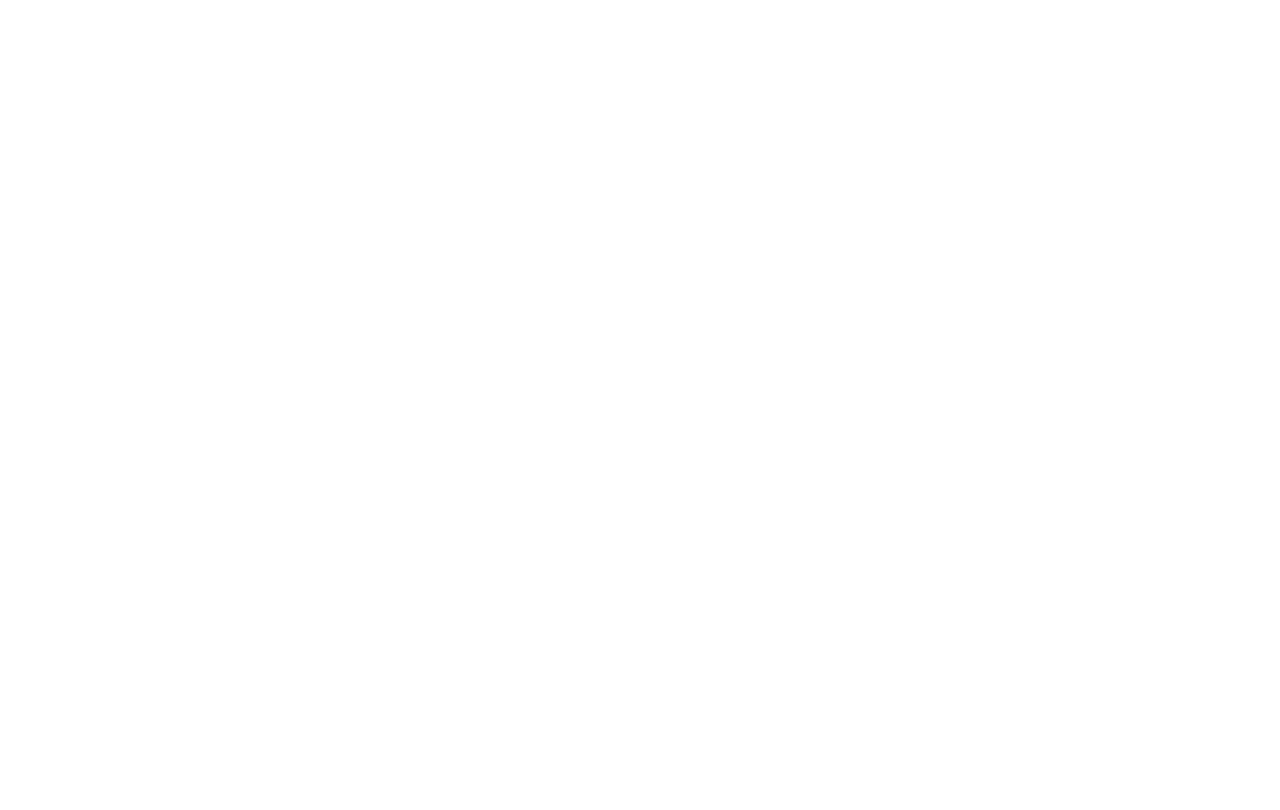
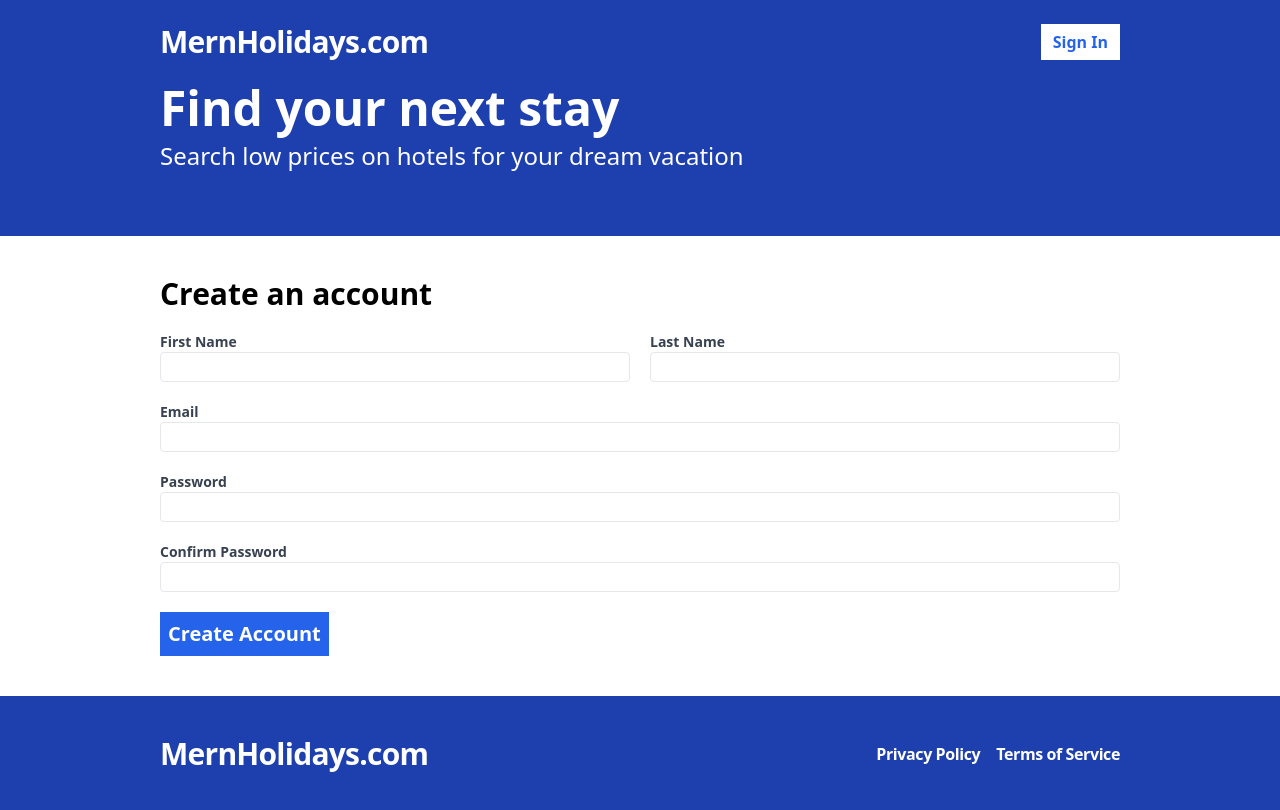
Before and after one commit to vedant1107/booking-app, a React (Vite) app in the folder frontend/: page /register in a window 1280 px wide. Before the commit this address had no page. Built offline with nearby package versions, Linux system fonts and the light colour scheme.

Commit message:
frontend - implemented user registration form

```diff
--- a/frontend/package.json
+++ b/frontend/package.json
@@ -12,6 +12,8 @@
   "dependencies": {
     "react": "^18.3.1",
     "react-dom": "^18.3.1",
+    "react-hook-form": "^7.53.0",
+    "react-query": "^3.39.3",
     "react-router-dom": "^6.26.2"
   },
   "devDependencies": {
--- a/frontend/src/App.tsx
+++ b/frontend/src/App.tsx
@@ -2,9 +2,10 @@
   BrowserRouter as Router,
   Route,
   Routes,
-  Navigate,
+  // Navigate,
 } from "react-router-dom";
 import Layout from "./layouts/Layout";
+import Register from "./pages/Register";
 
 function App() {
   return (
@@ -27,6 +28,14 @@
               </Layout>
             }
           />
+          <Route
+            path="/register"
+            element={
+              <Layout>
+                <Register />
+              </Layout>
+            }
+          />
         </Routes>
       </Router>
     </>
--- /dev/null
+++ b/frontend/src/api-client.ts
@@ -0,0 +1,19 @@
+import { RegisterFormData } from "./pages/Register";
+
+const API_BASE_URL = import.meta.env.VITE_API_BASE_URL;
+
+export const register = async (formData: RegisterFormData) => {
+  const response = await fetch(`${API_BASE_URL}/api/users/register`, {
+    method: "POST",
+    headers: {
+      "Content-Type": "application/json",
+    },
+    body: JSON.stringify(formData),
+  });
+
+  const responseBody = await response.json();
+
+  if (!response.ok) {
+    throw new Error(responseBody.message);
+  }
+};
--- a/frontend/src/main.tsx
+++ b/frontend/src/main.tsx
@@ -1,10 +1,21 @@
-import { StrictMode } from 'react'
-import { createRoot } from 'react-dom/client'
-import App from './App.tsx'
-import './index.css'
+import { StrictMode } from "react";
+import { createRoot } from "react-dom/client";
+import { QueryClient, QueryClientProvider } from "react-query";
+import App from "./App.tsx";
+import "./index.css";
 
-createRoot(document.getElementById('root')!).render(
+const queryClient = new QueryClient({
+  defaultOptions: {
+    queries: {
+      retry: 0,
+    },
+  },
+});
+
+createRoot(document.getElementById("root")!).render(
   <StrictMode>
-    <App />
-  </StrictMode>,
-)
+    <QueryClientProvider client={queryClient}>
+      <App />
+    </QueryClientProvider>
+  </StrictMode>
+);
--- /dev/null
+++ b/frontend/src/pages/Register.tsx
@@ -0,0 +1,123 @@
+import { useForm } from "react-hook-form";
+import { useMutation } from "react-query";
+import * as apiClient from "../api-client";
+
+export type RegisterFormData = {
+  firstName: string;
+  lastName: string;
+  email: string;
+  password: string;
+  confirmPassword: string;
+};
+
+const Register = () => {
+  const {
+    register,
+    watch,
+    handleSubmit,
+    formState: { errors },
+  } = useForm<RegisterFormData>();
+
+  const mutation = useMutation(apiClient.register, {
+    onSuccess: () => {
+      console.log("registration successful!");
+    },
+    onError: (error: Error) => {
+      console.log(error.message);
+    },
+  });
+
+  const onSubmit = handleSubmit((data) => {
+    // console.log(data);
+    mutation.mutate(data);
+  });
+
+  return (
+    <form className="flex flex-col gap-5" onSubmit={onSubmit}>
+      <h2 className="text-3xl font-bold">Create an account</h2>
+      <div className="flex flex-col md:flex-row gap-5">
+        <label className="text-gray-700 text-sm font-bold flex-1">
+          First Name
+          <input
+            className="border rounded w-full py-1 px-2 font-normal"
+            {...register("firstName", { required: "This field is required" })}
+          />
+          {errors.firstName && (
+            <span className="text-red-500">{errors.firstName.message}</span>
+          )}
+        </label>
+        <label className="text-gray-700 text-sm font-bold flex-1">
+          Last Name
+          <input
+            className="border rounded w-full py-1 px-2 font-normal"
+            {...register("lastName", { required: "This field is required" })}
+          />
+          {errors.lastName && (
+            <span className="text-red-500">{errors.lastName.message}</span>
+          )}
+        </label>
+      </div>
+
+      <label className="text-gray-700 text-sm font-bold flex-1">
+        Email
+        <input
+          type="email"
+          className="border rounded w-full py-1 px-2 font-normal"
+          {...register("email", { required: "This field is required" })}
+        />
+        {errors.email && (
+          <span className="text-red-500">{errors.email.message}</span>
+        )}
+      </label>
+
+      <label className="text-gray-700 text-sm font-bold flex-1">
+        Password
+        <input
+          type="password"
+          className="border rounded w-full py-1 px-2 font-normal"
+          {...register("password", {
+            required: "This field is required",
+            minLength: {
+              value: 6,
+              message: "Password must be at least 6 characters",
+            },
+          })}
+        />
+        {errors.password && (
+          <span className="text-red-500">{errors.password.message}</span>
+        )}
+      </label>
+
+      <label className="text-gray-700 text-sm font-bold flex-1">
+        Confirm Password
+        <input
+          type="password"
+          className="border rounded w-full py-1 px-2 font-normal"
+          {...register("confirmPassword", {
+            validate: (val) => {
+              if (!val) {
+                return "This field is required";
+              } else if (watch("password") !== val) {
+                return "Your passwords do not match";
+              }
+            },
+          })}
+        />
+        {errors.confirmPassword && (
+          <span className="text-red-500">{errors.confirmPassword.message}</span>
+        )}
+      </label>
+
+      <span>
+        <button
+          type="submit"
+          className="bg-blue-600 text-white p-2 font-bold hover:bg-blue-500 text-xl"
+        >
+          Create Account
+        </button>
+      </span>
+    </form>
+  );
+};
+
+export default Register;
--- a/frontend/tailwind.config.js
+++ b/frontend/tailwind.config.js
@@ -5,7 +5,9 @@
     extend: {},
     /** overriding default tailwind styles */
     container: {
-      padding: "10rem",
+      padding: {
+        md: "10rem",
+      },
     },
   },
   plugins: [],
```
Also changed, not shown: 2 other files (tests, documents, lock files or other folders).
